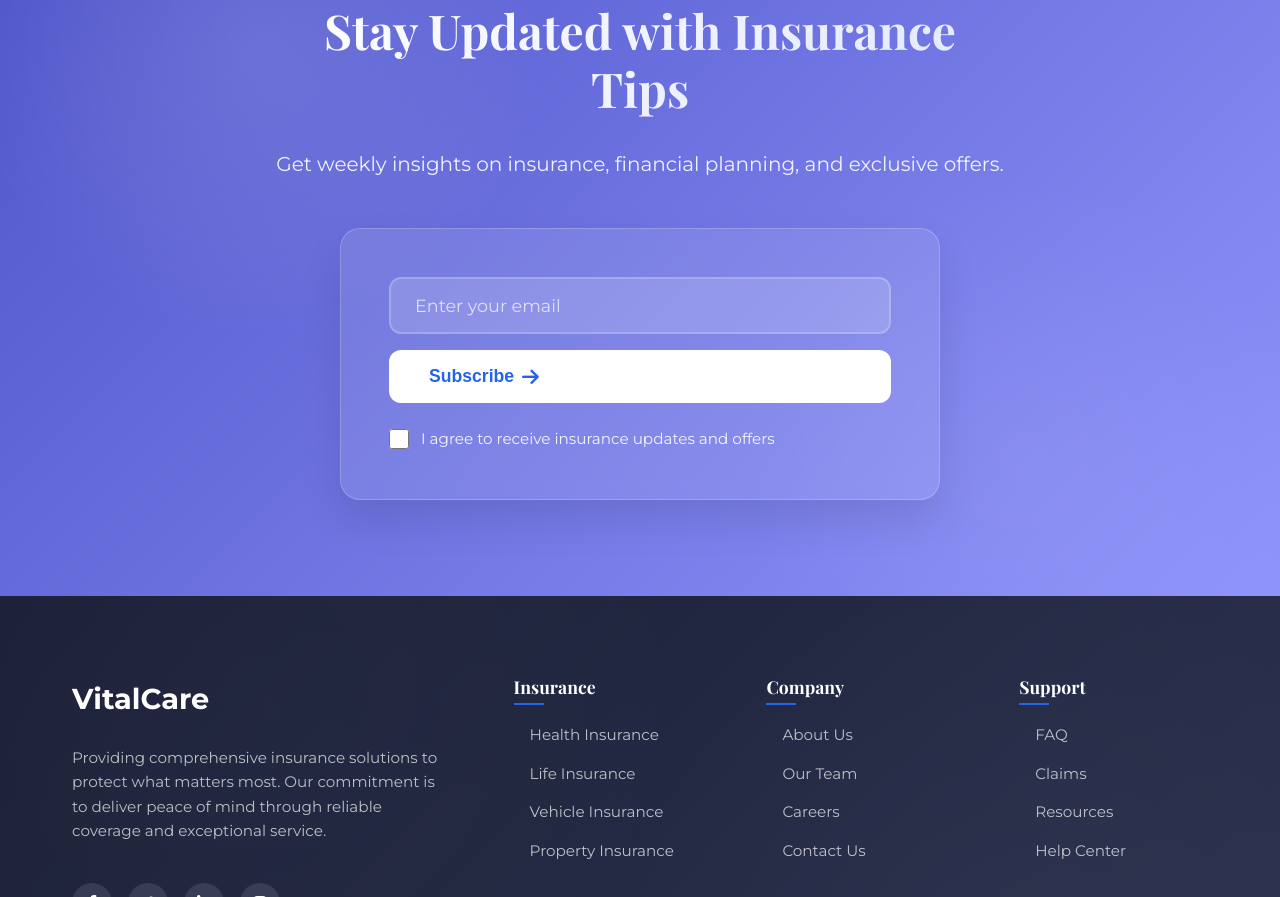
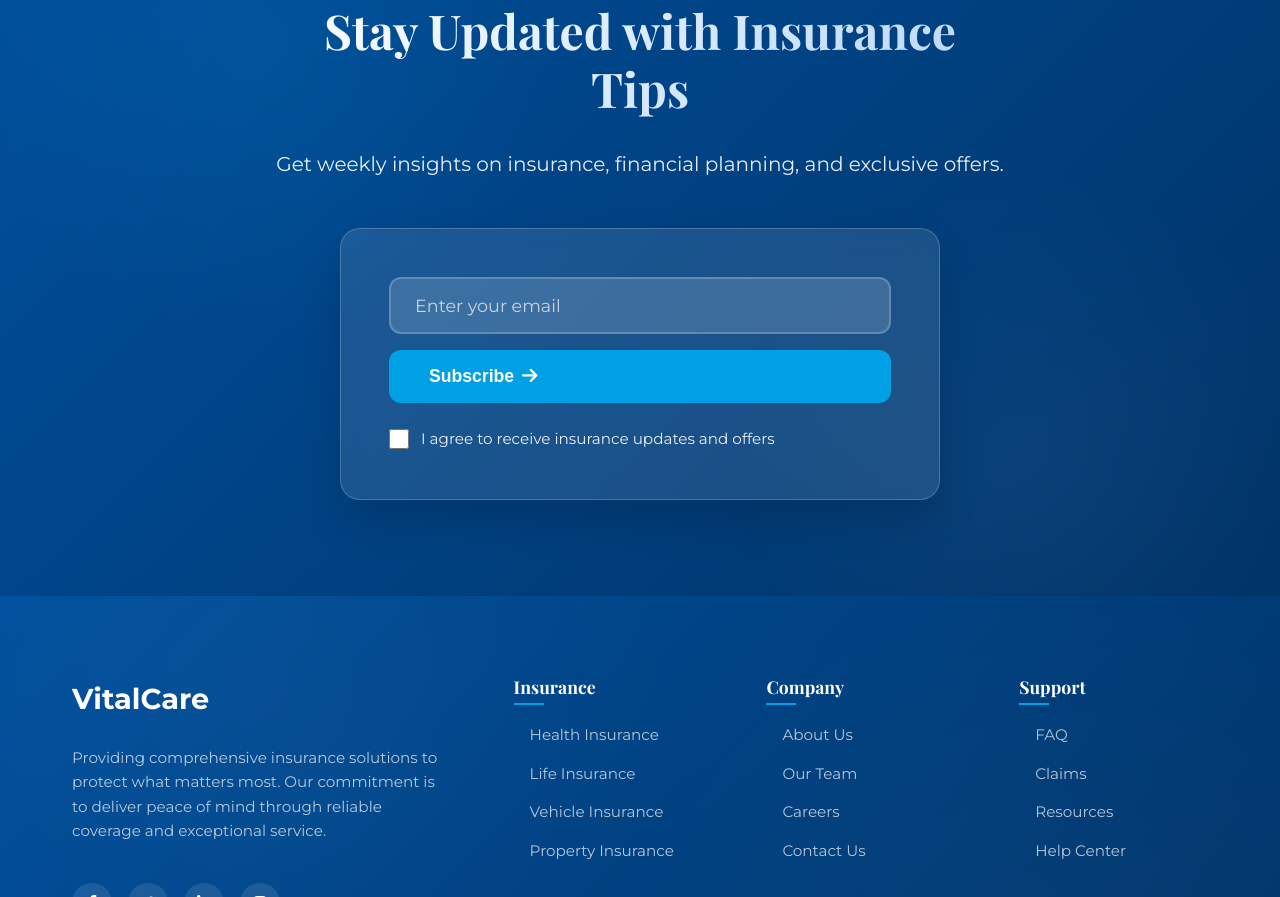
Before and after one commit to DevPahanLankage/VitalCare, a website: page index.html in a window 1280 px wide. Shown: the part 5014-5911 px from the top of the page. Drawn offline with nearby package versions, Linux system fonts and the light colour scheme; a script that the page names is missing.

Commit message:
style: Updated website colors to match brand kit - Applied consistent color scheme across all sections

```diff
--- a/styles/main.css
+++ b/styles/main.css
@@ -9,16 +9,15 @@
 
 /* Variables */
 :root {
-  --primary-color: #2563eb;
-  --secondary-color: #1e40af;
-  --accent-color: #3b82f6;
-  --text-primary: #1f2937;
-  --text-secondary: #4b5563;
+  --primary-color: #00509e;
+  --secondary-color: #003366;
+  --accent-color: #00a1e4;
   --background: #ffffff;
-  --background-alt: #f3f4f6;
-  --success: #10b981;
-  --warning: #f59e0b;
-  --error: #ef4444;
+  --background-alt: #e0e0e0;
+  --text-primary: #003366;
+  --text-secondary: #00509e;
+  --success: #00a1e4;
+  --error: #dc2626;
 }
 
 /* Base Styles */
@@ -2022,12 +2021,12 @@ h6 {
   height: 100%;
   background-image: radial-gradient(
       circle at 20% 20%,
-      rgba(37, 99, 235, 0.05) 0%,
+      rgba(0, 161, 228, 0.05) 0%,
       transparent 50%
     ),
     radial-gradient(
       circle at 80% 80%,
-      rgba(59, 130, 246, 0.05) 0%,
+      rgba(179, 212, 252, 0.05) 0%,
       transparent 50%
     );
 }
@@ -2156,7 +2155,7 @@ h6 {
 
 /* Newsletter Section */
 .newsletter-section {
-  background: linear-gradient(135deg, #4e54c8, #8f94fb);
+  background: linear-gradient(135deg, #00509e, #003366);
   color: white;
   padding: 6rem 0;
   position: relative;
@@ -2172,12 +2171,12 @@ h6 {
   height: 100%;
   background: radial-gradient(
       circle at 20% 20%,
-      rgba(255, 255, 255, 0.1) 0%,
+      rgba(0, 161, 228, 0.1) 0%,
       transparent 25%
     ),
     radial-gradient(
       circle at 80% 80%,
-      rgba(255, 255, 255, 0.05) 0%,
+      rgba(179, 212, 252, 0.05) 0%,
       transparent 25%
     );
   animation: gradientMove 15s ease-in-out infinite;
@@ -2208,7 +2207,7 @@ h6 {
   font-size: 3rem;
   font-weight: 700;
   margin-bottom: 1.5rem;
-  background: linear-gradient(135deg, #ffffff, #e0e7ff);
+  background: linear-gradient(135deg, #ffffff, #b3d4fc);
   -webkit-background-clip: text;
   -webkit-text-fill-color: transparent;
   animation: titleFloat 3s ease-in-out infinite;
@@ -2236,7 +2235,7 @@ h6 {
   backdrop-filter: blur(10px);
   border-radius: 20px;
   padding: 3rem;
-  box-shadow: 0 20px 40px rgba(0, 0, 0, 0.1);
+  box-shadow: 0 20px 40px rgba(0, 0, 0, 0.15);
   border: 1px solid rgba(255, 255, 255, 0.2);
   max-width: 600px;
   margin: 0 auto;
@@ -2262,8 +2261,8 @@ h6 {
 .newsletter-form input[type="email"]:focus {
   outline: none;
   background: rgba(255, 255, 255, 0.2);
-  border-color: rgba(255, 255, 255, 0.4);
-  box-shadow: 0 0 0 4px rgba(255, 255, 255, 0.1);
+  border-color: #00a1e4;
+  box-shadow: 0 0 0 4px rgba(0, 161, 228, 0.1);
 }
 
 .newsletter-form input[type="email"]::placeholder {
@@ -2271,8 +2270,8 @@ h6 {
 }
 
 .newsletter-form button {
-  background: white;
-  color: var(--primary-color);
+  background: #00a1e4;
+  color: white;
   border: none;
   padding: 1rem 2.5rem;
   border-radius: 12px;
@@ -2286,18 +2285,9 @@ h6 {
 }
 
 .newsletter-form button:hover {
+  background: #00509e;
   transform: translateY(-2px);
   box-shadow: 0 10px 20px rgba(0, 0, 0, 0.1);
-  background: var(--background-alt);
-}
-
-.newsletter-form button i {
-  font-size: 1.2rem;
-  transition: transform 0.3s ease;
-}
-
-.newsletter-form button:hover i {
-  transform: translateX(4px);
 }
 
 .form-checkbox {
@@ -2319,8 +2309,8 @@ h6 {
 }
 
 .form-checkbox input[type="checkbox"]:checked {
-  background: white;
-  border-color: white;
+  background: #00a1e4;
+  border-color: #00a1e4;
 }
 
 .form-checkbox input[type="checkbox"]:checked::after {
@@ -2329,7 +2319,7 @@ h6 {
   top: 50%;
   left: 50%;
   transform: translate(-50%, -50%);
-  color: var(--primary-color);
+  color: white;
   font-size: 14px;
   font-weight: bold;
 }
@@ -2382,7 +2372,7 @@ h6 {
 
 /* Footer Redesign */
 .footer {
-  background: linear-gradient(135deg, #1a1f36, #2d3250);
+  background: linear-gradient(135deg, #00509e, #003366);
   color: white;
   padding: 5rem 0 2rem;
   position: relative;
@@ -2457,7 +2447,7 @@ h6 {
 }
 
 .social-link:hover {
-  background: var(--primary-color);
+  background: #00a1e4;
   transform: translateY(-3px);
 }
 
@@ -2475,7 +2465,7 @@ h6 {
   bottom: -0.5rem;
   width: 30px;
   height: 2px;
-  background: var(--primary-color);
+  background: #00a1e4;
 }
 
 .footer-links ul {
```
